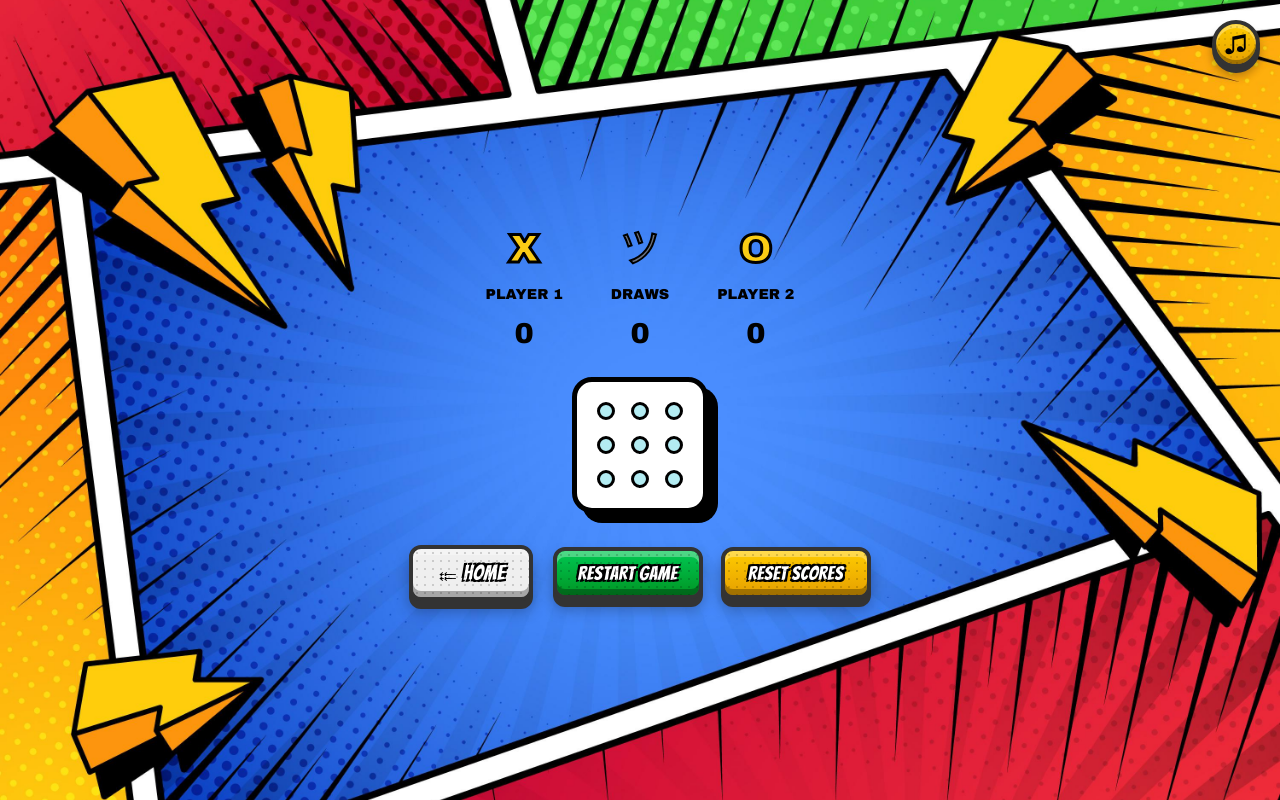
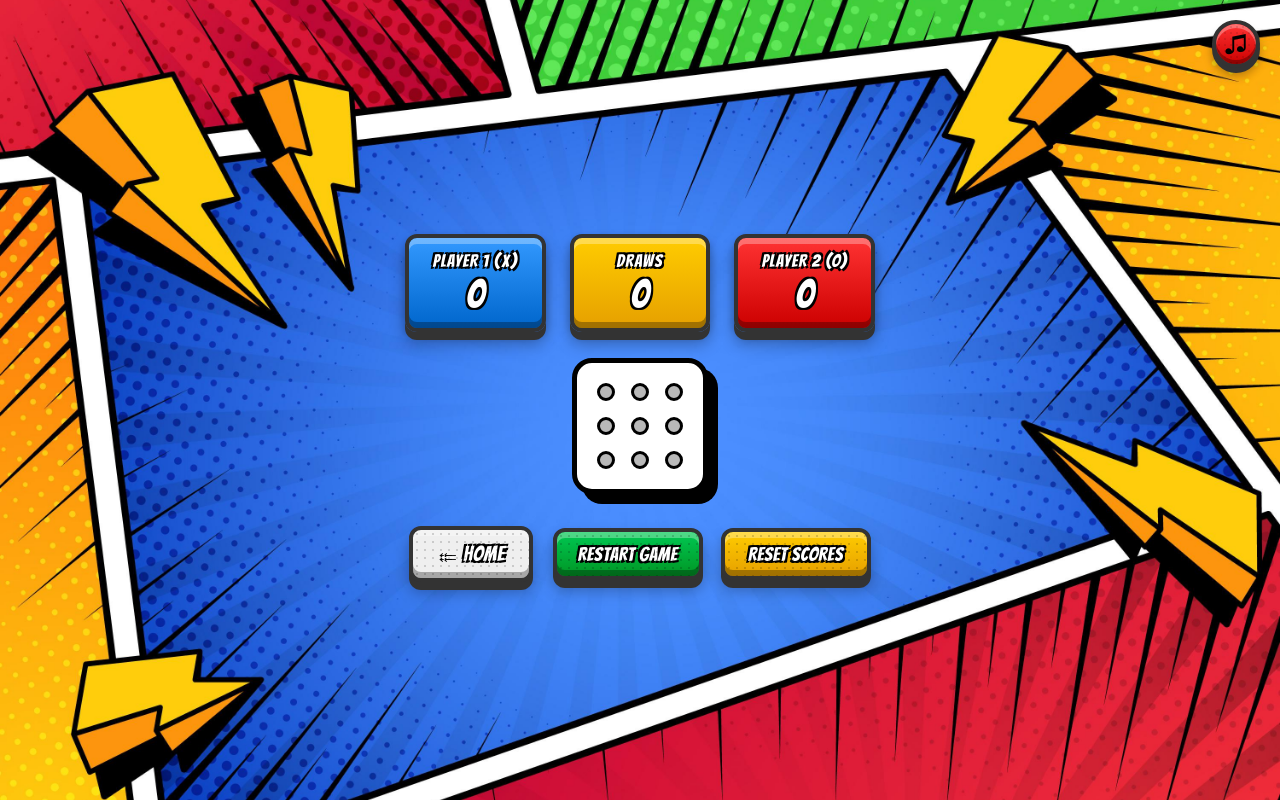
Before and after one commit to polkboban/tictactwist, a Vue app: page / in a window 1280 px wide. Both pictures are taken after a click on the button "PLAY WITH FRIEND". Built offline with nearby package versions, Linux system fonts and the light colour scheme; a web font is replaced by a local one.

Commit message:
makeover4

```diff
--- a/src/App.vue
+++ b/src/App.vue
@@ -68,7 +68,6 @@ const startGame = (withAI: boolean) => {
 </template>
 
 <style>
-/* Define CSS variables for easier color management */
 :root {
   --comic-red-dark: #cc0000;
   --comic-red-light: #ff3333;
@@ -175,7 +174,7 @@ const startGame = (withAI: boolean) => {
 }
 
 .music-toggle {
-  position: fixed;  /* Changed to fixed to ensure it stays in viewport */
+  position: fixed;
   top: 20px;
   right: 20px;
   width: 48px;
@@ -190,7 +189,7 @@ const startGame = (withAI: boolean) => {
   justify-content: center;
   transition: all 0.2s ease;
 
-  background-image: linear-gradient(to bottom, var(--comic-yellow-light), var(--comic-yellow-dark));
+  background-image: linear-gradient(to bottom, var(--comic-red-light), var(--comic-red-dark));
   box-shadow:
     inset 0 -4px 0 rgba(0,0,0,0.3),
     inset 0 4px 0 rgba(255,255,255,0.3),
@@ -208,7 +207,7 @@ const startGame = (withAI: boolean) => {
   right: 0;
   bottom: 0;
   background-image: radial-gradient(circle, rgba(0,0,0,0.2) 1px, transparent 1px);
-  background-size: 6px 6px; /* Smaller dots for the small button */
+  background-size: 6px 6px;
   opacity: 0.5;
   pointer-events: none;
   mix-blend-mode: multiply;
@@ -224,14 +223,12 @@ const startGame = (withAI: boolean) => {
 }
 
 .music-toggle.playing {
-  /* "Pressed down" effect */
   transform: translateY(2px);
   box-shadow:
-    inset 0 4px 0 rgba(0,0,0,0.3), /* Reverse inset shadows */
+    inset 0 4px 0 rgba(0,0,0,0.3),
     0 3px 0 var(--comic-border-color),
     0 4px 6px rgba(0,0,0,0.4);
 
-  /* Change color to green to indicate 'on' */
   background-image: linear-gradient(to bottom, var(--comic-green-light), var(--comic-green-dark));
 }
 
--- a/src/components/Cell.vue
+++ b/src/components/Cell.vue
@@ -37,7 +37,7 @@ const cellClass = computed(() => {
 <style scoped>
 .cell {
   aspect-ratio: 1;
-  background-color: #b3ecf2;
+  background-color: #3f3f3f5d;
   border: 3px solid #000;
   border-radius: 12px;
   display: flex;
@@ -57,11 +57,13 @@ const cellClass = computed(() => {
 .x-mark {
   color: #facc15; /* yellow */
   -webkit-text-stroke: 3px #000; /* black outline */
+  text-shadow: #000 2px 2px 0, #000 -2px -2px 0;
 }
 
 .o-mark {
-  color: #facc15;
+  color: #fa2815;
   -webkit-text-stroke: 3px #000;
+  text-shadow: #000 2px 2px 0, #000 -2px -2px 0;
 }
 
 
--- a/src/components/ScoreBoard.vue
+++ b/src/components/ScoreBoard.vue
@@ -10,67 +10,115 @@ defineProps<Props>();
 
 <template>
   <div class="score-board">
-    <!-- Player X -->
     <div class="score x-score">
-      <span class="symbol x">X</span>
-      <span class="label">PLAYER 1</span>
+      <span class="label">PLAYER 1 (X)</span>
       <span class="count">{{ xWins }}</span>
     </div>
 
-    <!-- Draws -->
     <div class="score draw-score">
-      <span class="symbol draw">ツ</span>
       <span class="label">DRAWS</span>
       <span class="count">{{ draws }}</span>
     </div>
 
-    <!-- Player O -->
     <div class="score o-score">
-      <span class="symbol o">O</span>
-      <span class="label">PLAYER 2</span>
+      <span class="label">PLAYER 2 (O)</span>
       <span class="count">{{ oWins }}</span>
     </div>
   </div>
 </template>
 
 <style scoped>
+/* Define or import your comic book style variables here */
+:root {
+  --comic-red-dark: #cc0000;
+  --comic-red-light: #ff3333;
+  --comic-blue-dark: #0066cc;
+  --comic-blue-light: #3399ff;
+  --comic-yellow-dark: #e6a000;
+  --comic-yellow-light: #ffcc00;
+  --comic-border-color: #333;
+  --comic-text-color: #fff;
+  --comic-text-shadow-color: #000;
+}
+
 .score-board {
   display: flex;
   justify-content: center;
-  gap: 3rem;
+  align-items: center;
+  gap: 1.5rem;
   margin: 20px auto;
-  font-family: 'Arial Black', sans-serif;
+  flex-wrap: wrap; /* Allows panels to wrap on smaller screens */
 }
 
+/* Individual score panel styling */
 .score {
+  font-family: 'Bangers', cursive;
+  color: var(--comic-text-color);
+  padding: 0.75rem 1.5rem;
+  border-radius: 12px;
+  border: 4px solid var(--comic-border-color);
+  text-align: center;
+  min-width: 140px;
+  box-sizing: border-box;
+
+  /* Enhanced 3D raised effect */
+  box-shadow:
+    inset 0 -6px 0 rgba(0, 0, 0, 0.3),
+    inset 0 6px 0 rgba(255,255,255,0.3),
+    0 8px 0 var(--comic-border-color),
+    0 12px 16px rgba(0, 0, 0, 0.3),
+    0 4px 8px rgba(0, 0, 0, 0.2);
+  transform: translateY(-4px);
+
   display: flex;
   flex-direction: column;
   align-items: center;
-  text-align: center;
+
+  /* Add subtle hover effect */
+  transition: transform 0.2s, box-shadow 0.2s;
 }
 
-.symbol {
-  font-size: 2.5rem;
-  color: #facc15; /* yellow */
-  -webkit-text-stroke: 3px #000; /* thick black outline */
-  margin-bottom: 0.3rem;
+.score:hover {
+  transform: translateY(-6px);
+  box-shadow:
+    inset 0 -6px 0 rgba(0, 0, 0, 0.3),
+    inset 0 6px 0 rgba(255,255,255,0.3),
+    0 10px 0 var(--comic-border-color),
+    0 16px 20px rgba(0, 0, 0, 0.3),
+    0 6px 10px rgba(0, 0, 0, 0.2);
+}
+
+/* Shared text style with comic outline */
+.label, .count {
+  text-shadow:
+    -2px -2px 0 var(--comic-text-shadow-color),
+    2px -2px 0 var(--comic-text-shadow-color),
+    -2px 2px 0 var(--comic-text-shadow-color),
+    2px 2px 0 var(--comic-text-shadow-color);
 }
 
 .label {
-  font-size: 0.9rem;
-  font-weight: bold;
-  color: #000;
-  margin-bottom: 0.4rem;
+  font-size: 1.1rem;
+  letter-spacing: 1px;
+  text-transform: uppercase;
+  line-height: 1.2;
 }
 
 .count {
-  font-size: 1.8rem;
-  font-weight: bold;
-  color: #000;
+  font-size: 2.5rem;
+  line-height: 1.1;
 }
 
-.draw-score .symbol {
-  color: #6b7280; /* gray for draws */
-  -webkit-text-stroke: 2px #000;
+/* Specific background colors for each panel */
+.x-score {
+  background-image: linear-gradient(to bottom, var(--comic-blue-light), var(--comic-blue-dark));
+}
+
+.draw-score {
+  background-image: linear-gradient(to bottom, var(--comic-yellow-light), var(--comic-yellow-dark));
+}
+
+.o-score {
+  background-image: linear-gradient(to bottom, var(--comic-red-light), var(--comic-red-dark));
 }
 </style>
```
